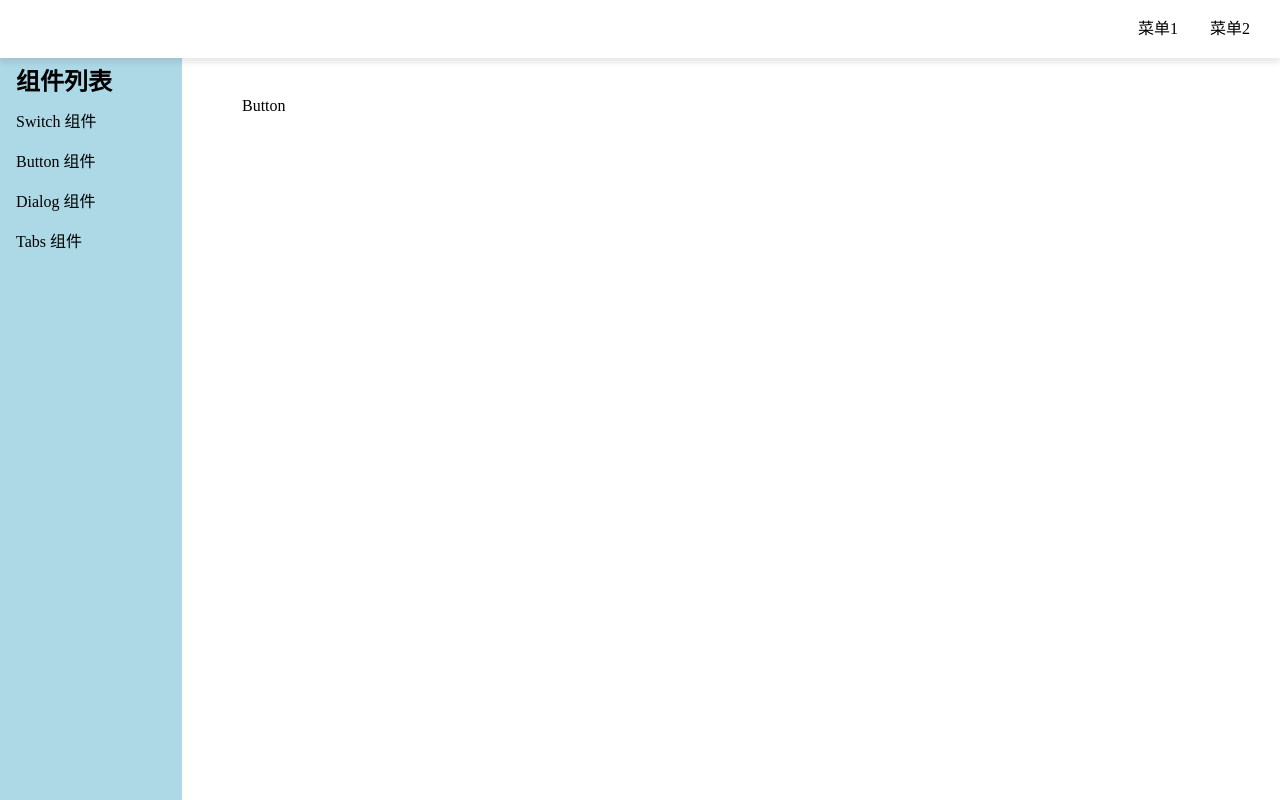
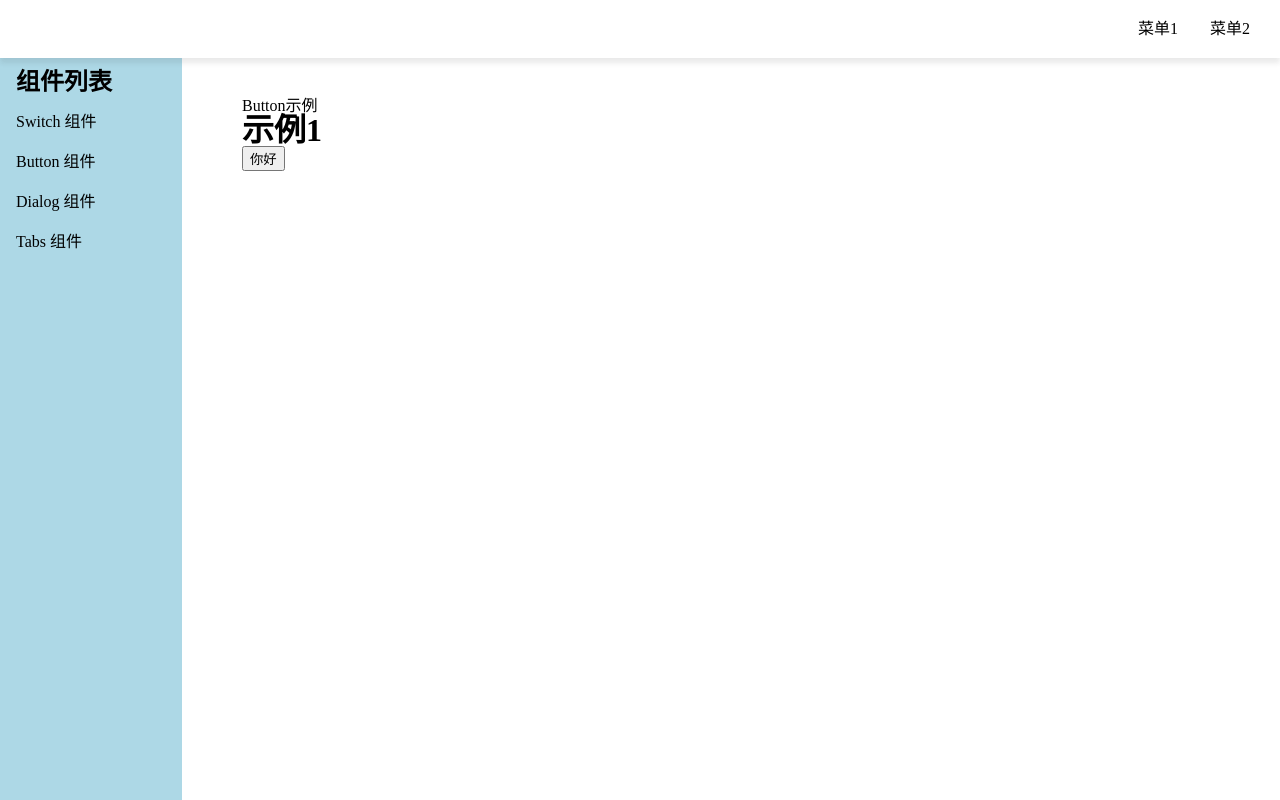
Before and after one commit to Waymilk/MilkwayUI, a Vue app: page /#/doc/button in a window 1280 px wide. Built offline with nearby package versions, Linux system fonts and the light colour scheme.

Commit message:
创建Button组件

```diff
--- a/src/components/Button.vue
+++ /dev/null
@@ -1,5 +0,0 @@
-<template>
-  <div>
-    Button
-  </div>
-</template>
--- /dev/null
+++ b/src/components/ButtonDemo.vue
@@ -0,0 +1,18 @@
+<template>
+  <div>Button示例</div>
+  <h1>示例1</h1>
+  <div>
+    <Button>你好</Button>
+  </div>
+</template>
+<script>
+import Button from '../lib/Button.vue'
+export default {
+  components:{
+    Button
+  }
+}
+</script>
+<style lang="scss" scoped>
+
+</style>
--- a/src/components/SwitchDemo.vue
+++ b/src/components/SwitchDemo.vue
@@ -1,6 +1,6 @@
 <template>
   <div>
-    <Switch v-model:value="y" />
+    <Switch v-model:value="bool" />
   </div>
 </template>
 <script lang="ts">
@@ -11,8 +11,8 @@ export default{
     Switch
   },
   setup(){
-    const y = ref(false)
-    return {y}
+    const bool = ref(false)
+    return {bool}
   }
 }
 </script>
--- /dev/null
+++ b/src/lib/Button.vue
@@ -0,0 +1,10 @@
+<template>
+  <button>
+    <slot />
+  </button>
+</template>
+<script lang="ts">
+export default {
+
+}
+</script>
--- a/src/lib/Switch.vue
+++ b/src/lib/Switch.vue
@@ -19,7 +19,7 @@ export default{
   }
 }
 </script>
-<style lang="scss">
+<style lang="scss" scoped>
 $height: 20px;
 $width: 40px;
   .m-switch {
--- a/src/router.ts
+++ b/src/router.ts
@@ -3,7 +3,7 @@ const history  = createWebHashHistory()
 import Home from './views/Home.vue'
 import Doc from './views/Doc.vue'
 import SwitchDemo from './components/SwitchDemo.vue'
-import Button from './components/Button.vue'
+import ButtonDemo from './components/ButtonDemo.vue'
 import Dialog from './components/Dialog.vue'
 import Tabs from './components/Tabs.vue'
 
@@ -13,7 +13,7 @@ export const router  = createRouter({
     {path:'/',component: Home},
     {path:'/doc',component: Doc,children:[
       {path:'switch',component: SwitchDemo},
-      {path:'button',component: Button},
+      {path:'button',component: ButtonDemo},
       {path:'dialog',component: Dialog},
       {path:'tabs',component: Tabs},
     ]}
```
